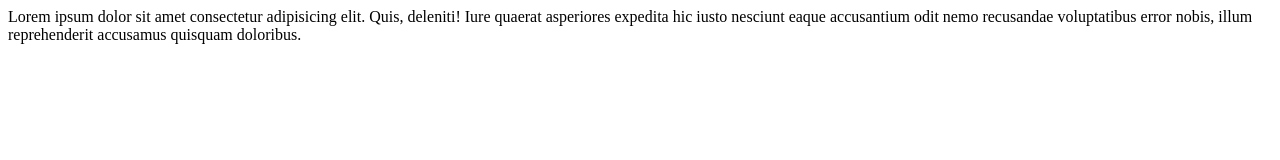
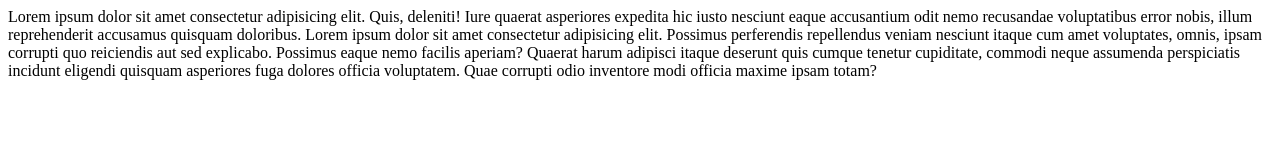
Before and after one commit to netinho007/Aulagit2, a plain HTML site: page index.html in a window 1280 px wide. Drawn offline with Linux system fonts and the light colour scheme.

Commit message:
adicionei duas linhas
adicionei

```diff
--- a/index.html
+++ b/index.html
@@ -8,5 +8,7 @@
 </head>
 <body>
     Lorem ipsum dolor sit amet consectetur adipisicing elit. Quis, deleniti! Iure quaerat asperiores expedita hic iusto nesciunt eaque accusantium odit nemo recusandae voluptatibus error nobis, illum reprehenderit accusamus quisquam doloribus.
+    Lorem ipsum dolor sit amet consectetur adipisicing elit. Possimus perferendis repellendus veniam nesciunt itaque cum amet voluptates, omnis, ipsam corrupti quo reiciendis aut sed explicabo. Possimus eaque nemo facilis aperiam?
+    Quaerat harum adipisci itaque deserunt quis cumque tenetur cupiditate, commodi neque assumenda perspiciatis incidunt eligendi quisquam asperiores fuga dolores officia voluptatem. Quae corrupti odio inventore modi officia maxime ipsam totam?
 </body>
 </html>
```
